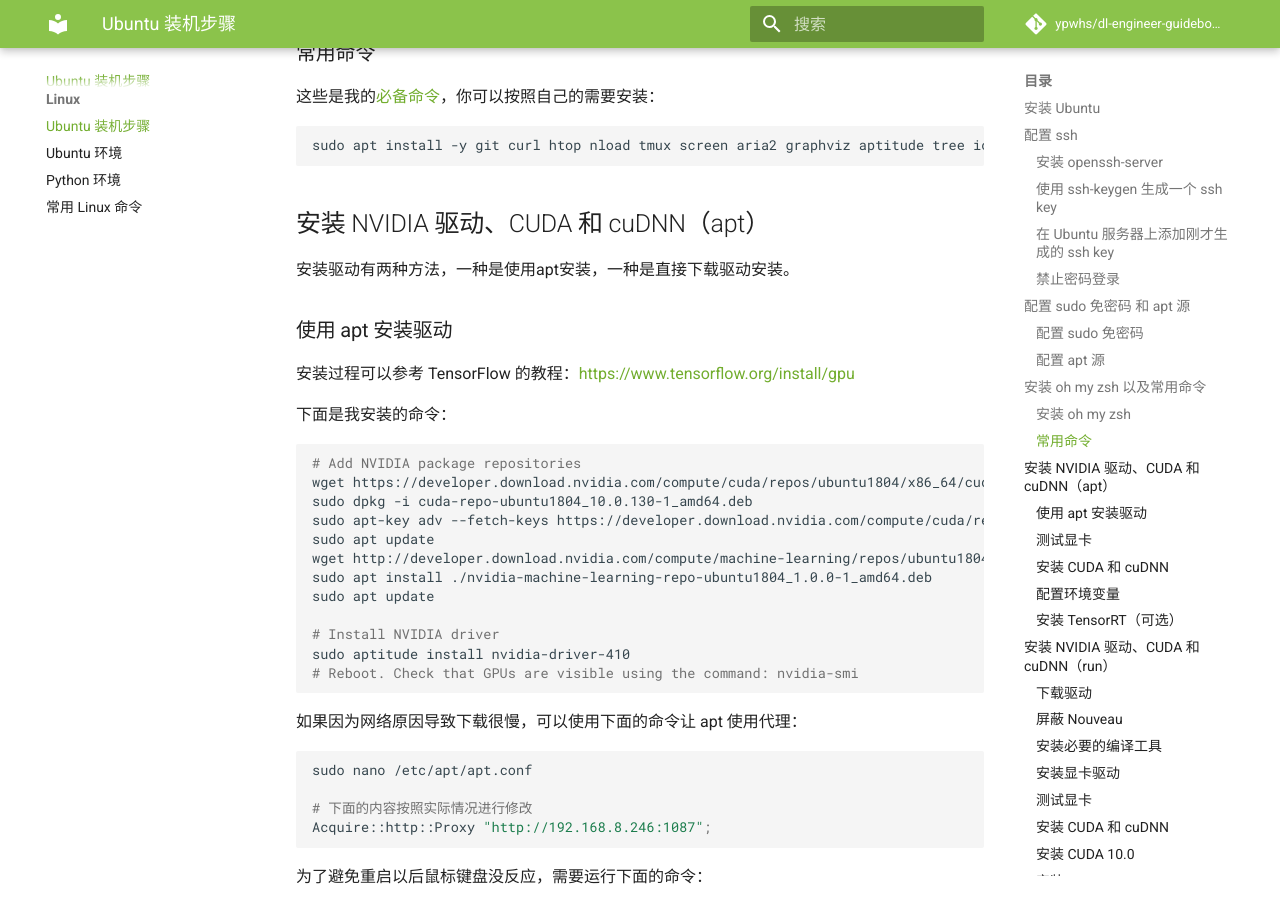
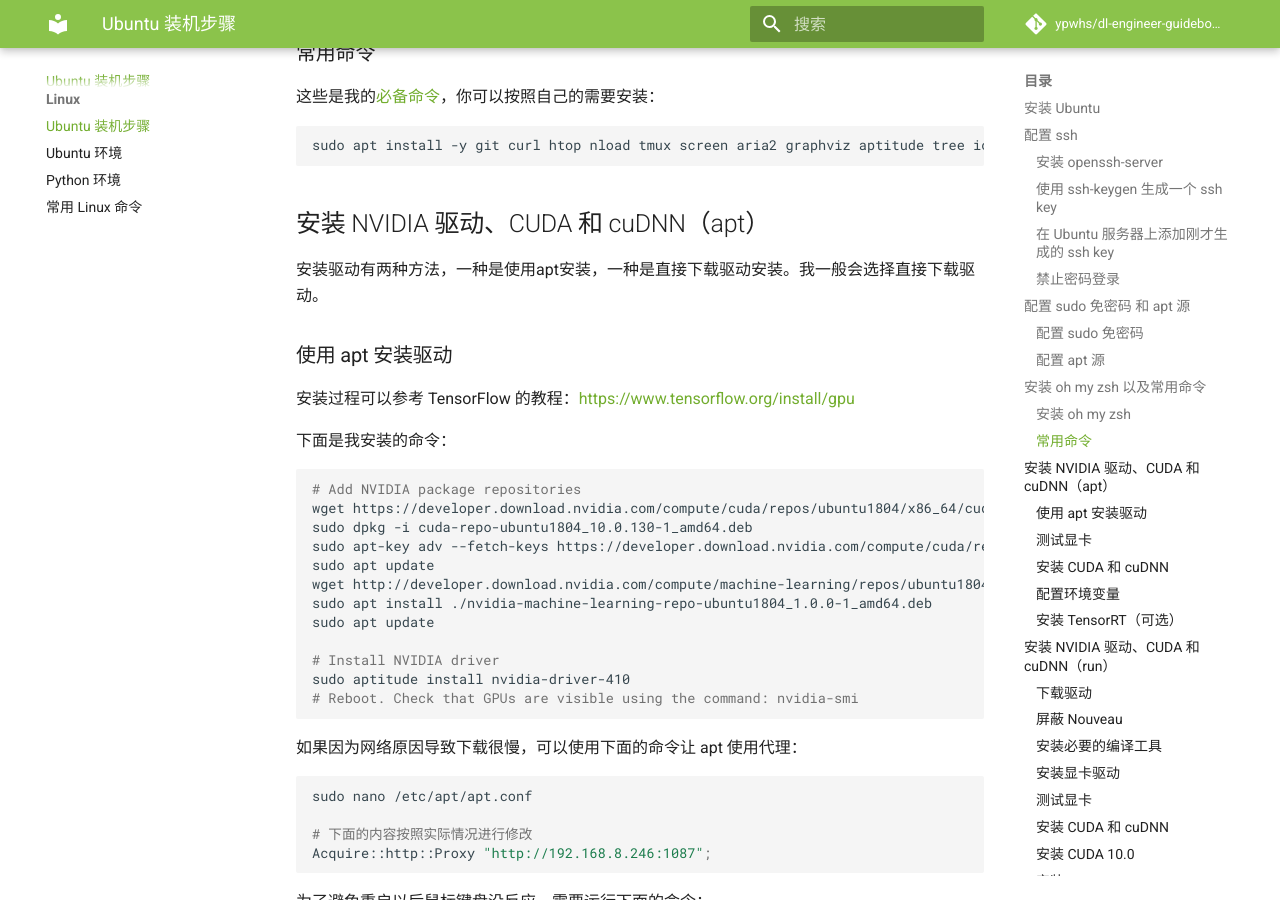
Before and after one commit to ypwhs/dl-engineer-guidebook, an MkDocs documentation site: the page built from docs/ubuntu-install-guide.md, in a window 1280 px wide and 900 px high, scrolled down 3881 px. Built offline with MkDocs 1.6.1 and Material for MkDocs 9.7.7, drawn with Linux system fonts in a browser that asks for light colours; comment, search, counter and statistics services are not loaded.

Commit message:
Update ubuntu-install-guide.md

```diff
--- a/docs/ubuntu-install-guide.md
+++ b/docs/ubuntu-install-guide.md
@@ -168,7 +168,7 @@
 
 ## 安装 NVIDIA 驱动、CUDA 和 cuDNN（apt）
 
-安装驱动有两种方法，一种是使用apt安装，一种是直接下载驱动安装。
+安装驱动有两种方法，一种是使用apt安装，一种是直接下载驱动安装。我一般会选择直接下载驱动。
 
 ### 使用 apt 安装驱动
 
```
